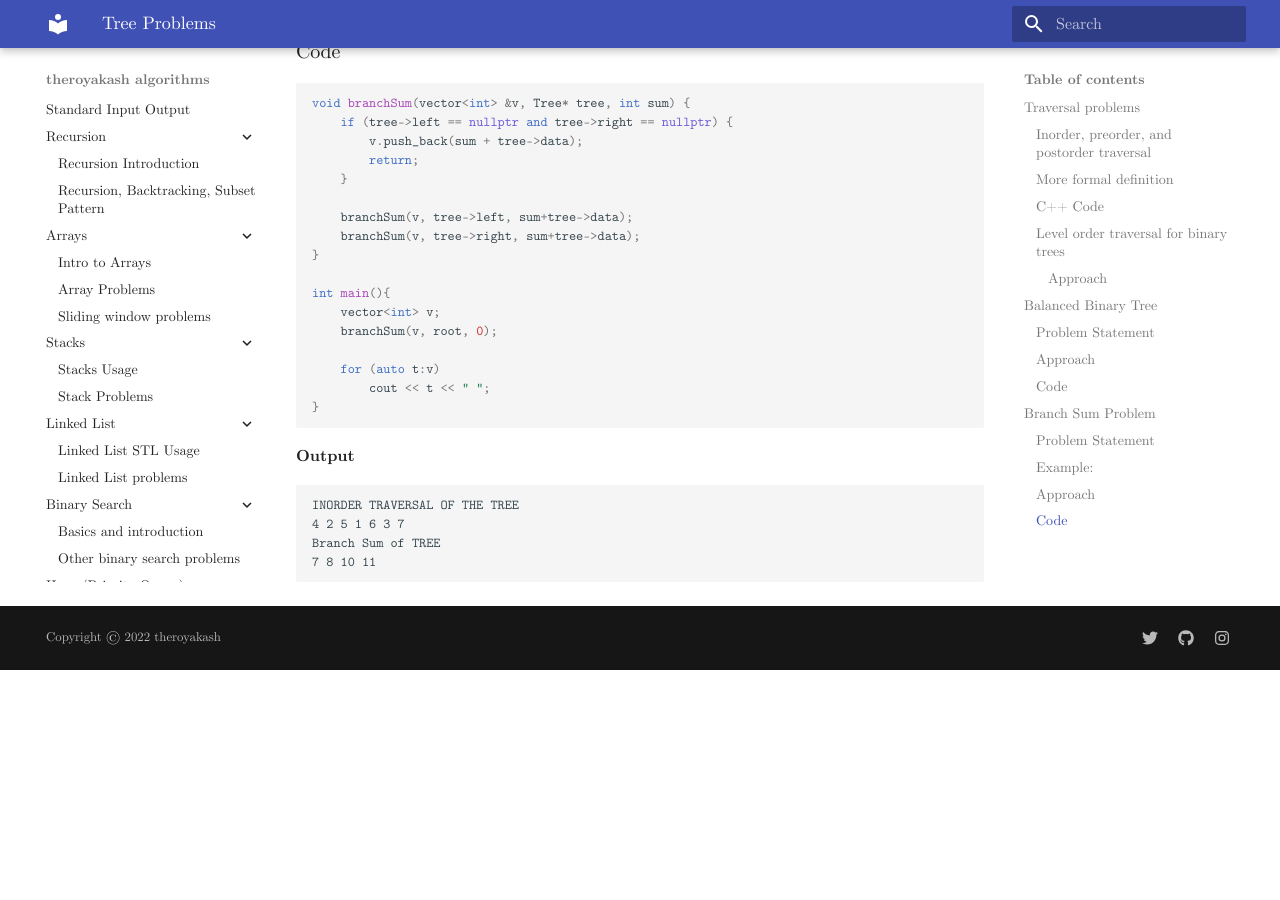
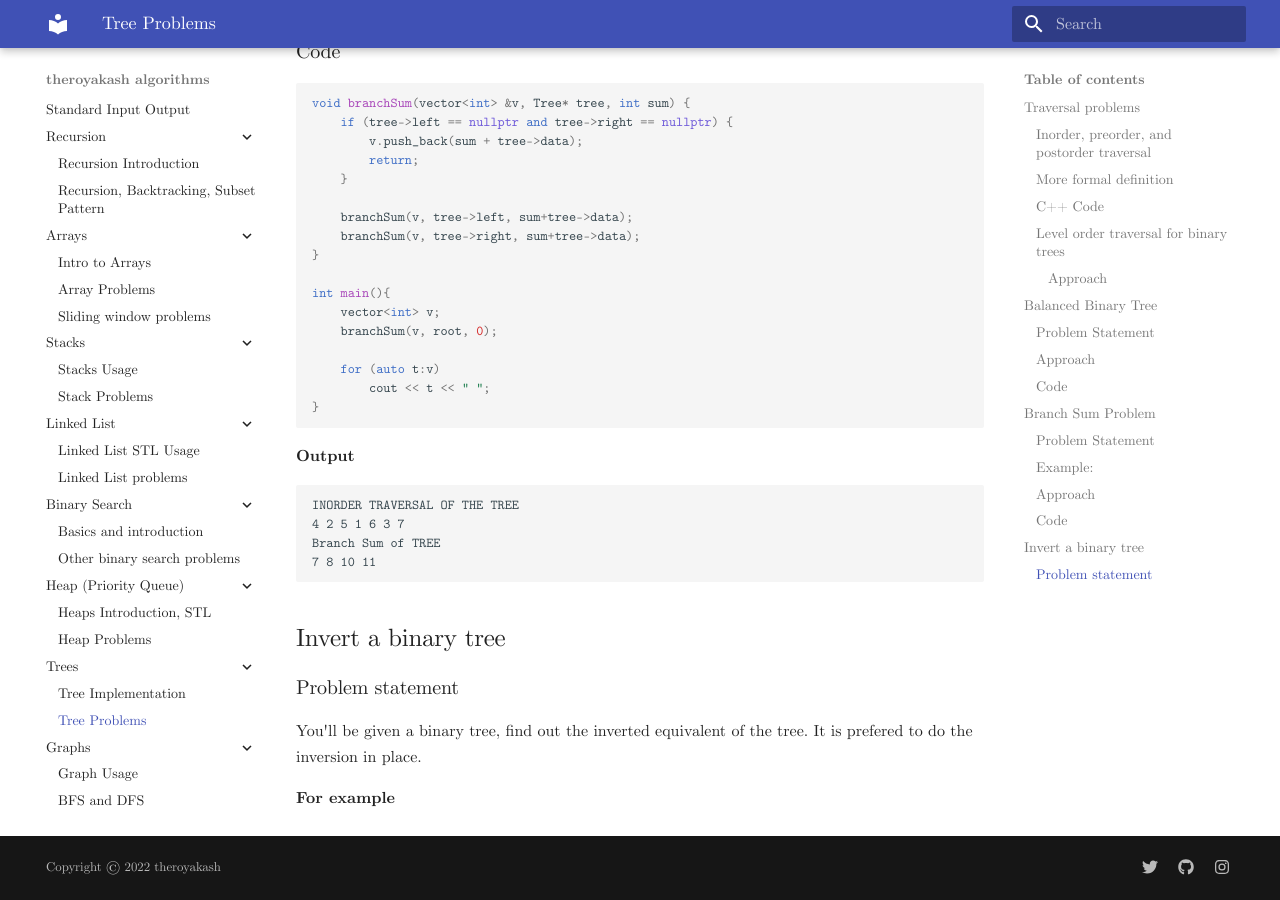
Before and after one commit to theroyakash/algorithms.theroyakash.com, an MkDocs documentation site: the page built from docs/trees/problems.md, in a window 1280 px wide and 900 px high, scrolled down 5032 px. Built offline with MkDocs 1.6.1 and Material for MkDocs 9.7.7, drawn with Linux system fonts in a browser that asks for light colours; before the commit the page ends 5702 px from its top, so only the background shows below that.

Commit message:
started Invert a binary tree problem

````diff
--- a/docs/trees/problems.md
+++ b/docs/trees/problems.md
@@ -166,3 +166,9 @@
 Branch Sum of TREE
 7 8 10 11
 ```
+
+## Invert a binary tree
+### Problem statement
+You'll be given a binary tree, find out the inverted equivalent of the tree. It is prefered to do the inversion in place.
+
+**For example**
````
